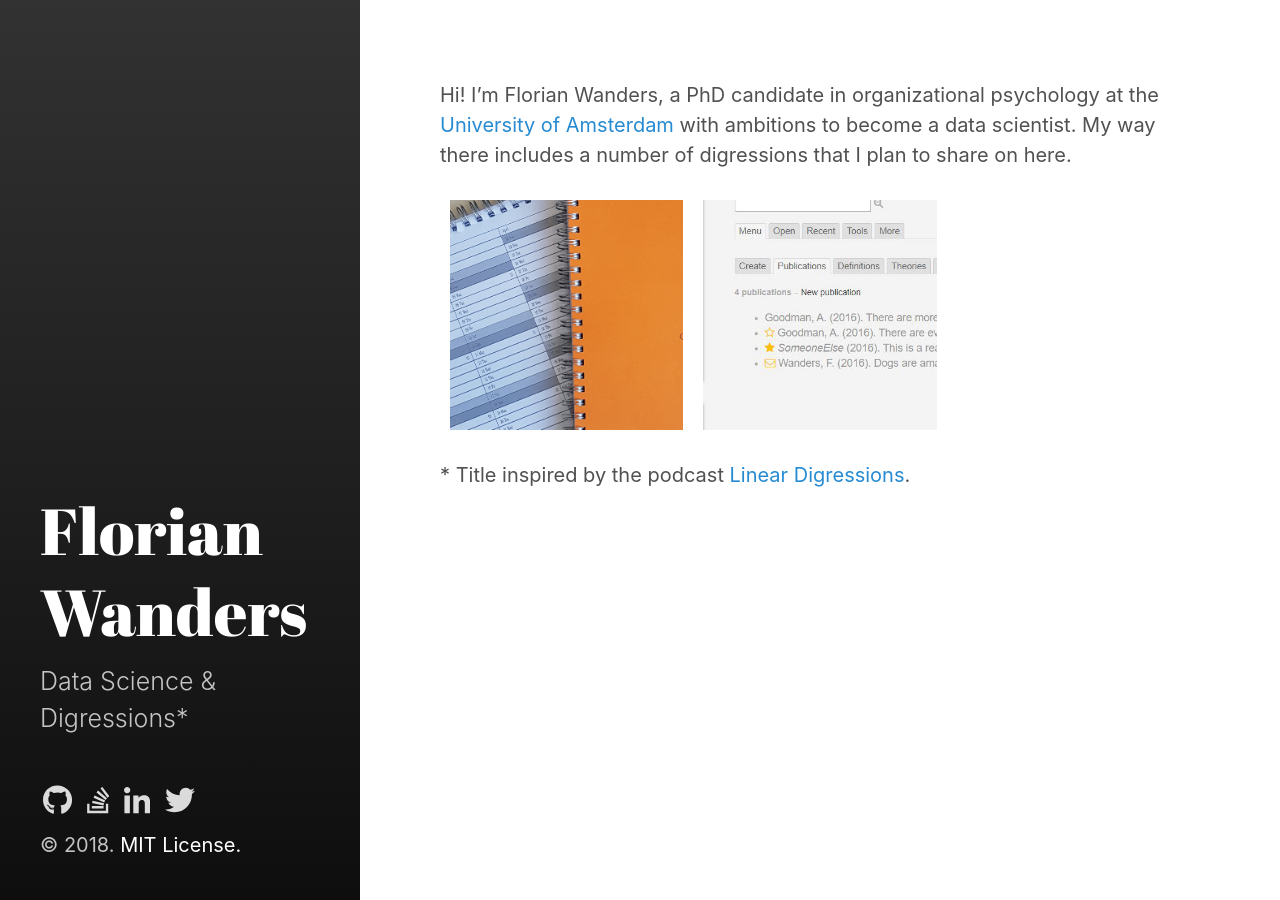
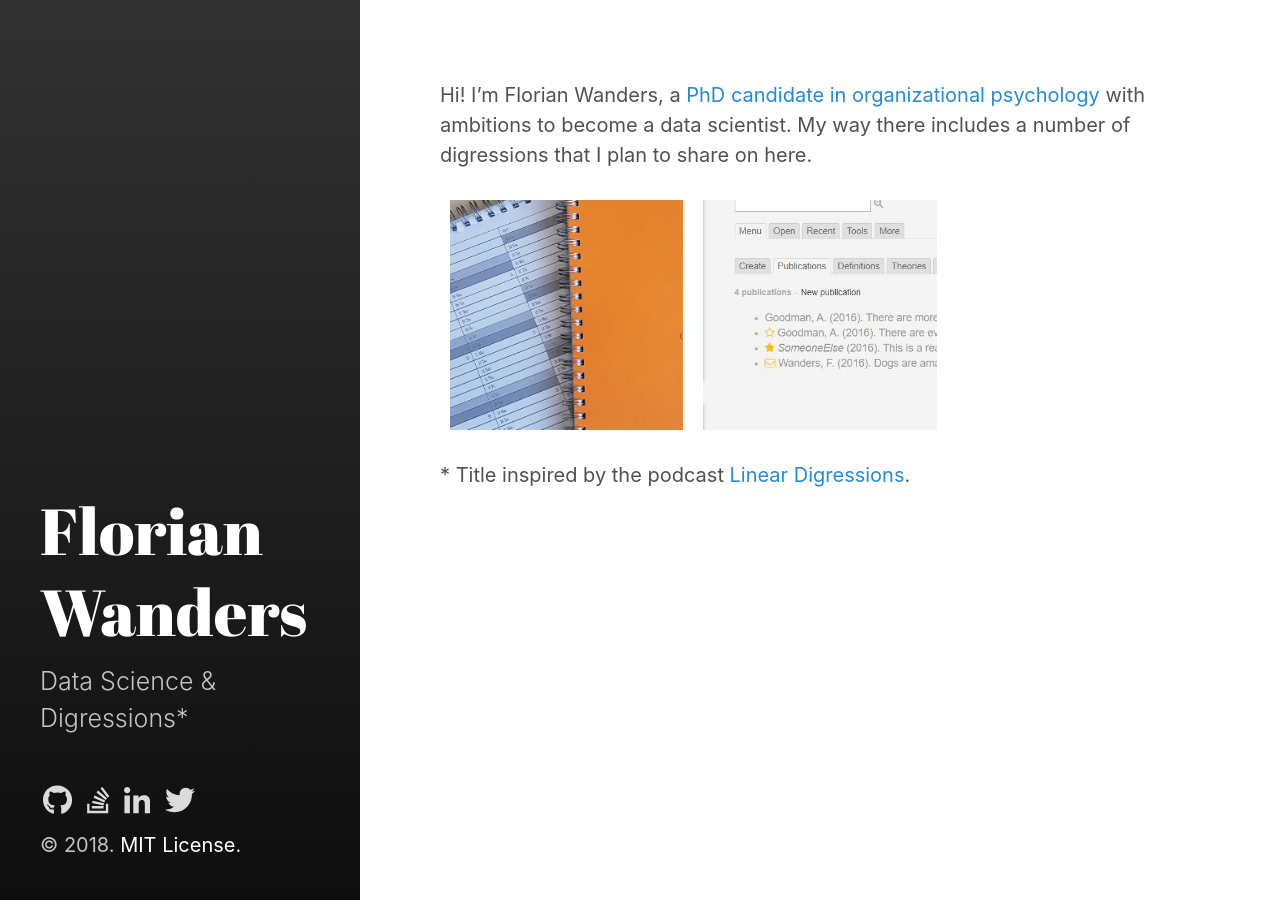
Before and after one commit to stormvirux/florianwanders.github.io, a Jekyll site: the page built from index.md, in a window 1280 px wide. Built offline with Jekyll 4.4.1, drawn with Linux system fonts in a browser that asks for light colours.

Commit message:
shorten text

```diff
--- a/index.md
+++ b/index.md
@@ -4,12 +4,12 @@ title: Home
 ---
 
 
-Hi! I'm Florian Wanders, a PhD candidate in organizational psychology at the <a title="University Profile" href="http://www.uva.nl/profiel/w/a/f.wanders/f.wanders.html">University of Amsterdam</a> with ambitions to become a data scientist. My way there includes a number of digressions that I plan to share on here.
+Hi! I'm Florian Wanders, a <a title="University Profile" href="http://www.uva.nl/en/profile/w/a/f.wanders/f.wanders.html">PhD candidate in organizational psychology</a> with ambitions to become a data scientist. My way there includes a number of digressions that I plan to share on here.
 
 
 {% include portfolio.html %}
 
-&#42; Title inspired by the <!-- <a href="https://twitter.com/@multiarmbandit">Katie</a> and <a href="https://twitter.com/benjaffe">Ben's</a> wonderful --> podcast <a href="http://lineardigressions.com">Linear Digressions</a>.
+&#42; Title inspired by the <!-- <a href="https://twitter.com/@multiarmbandit">Katie</a> and <a href="https://twitter.com/benjaffe">Ben's</a> wonderful --> podcast <a title="Podcast LinearDigressions" href="http://lineardigressions.com">Linear Digressions</a>.
 
 
 <!--
```
Also changed, not shown: _includes/sidebar-icon-links.html (+9 -1 lines), _includes/svg/graduation-cap.svg (added).
